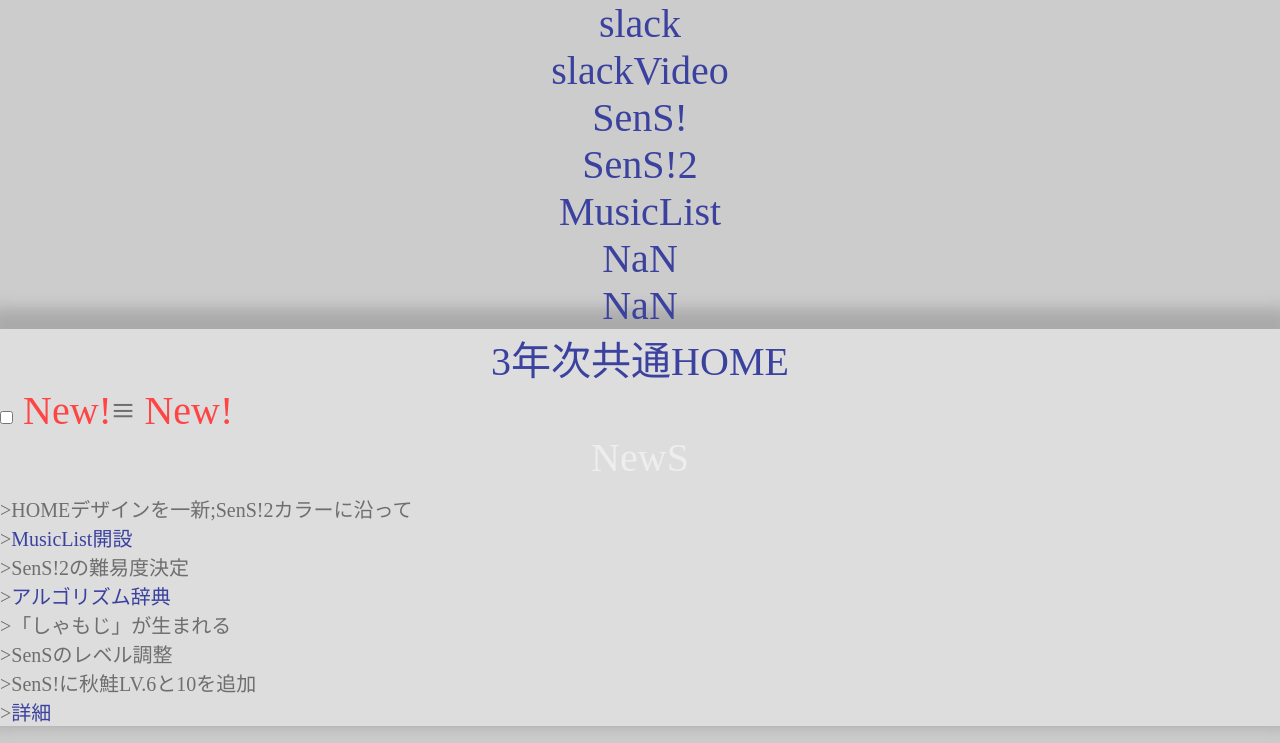
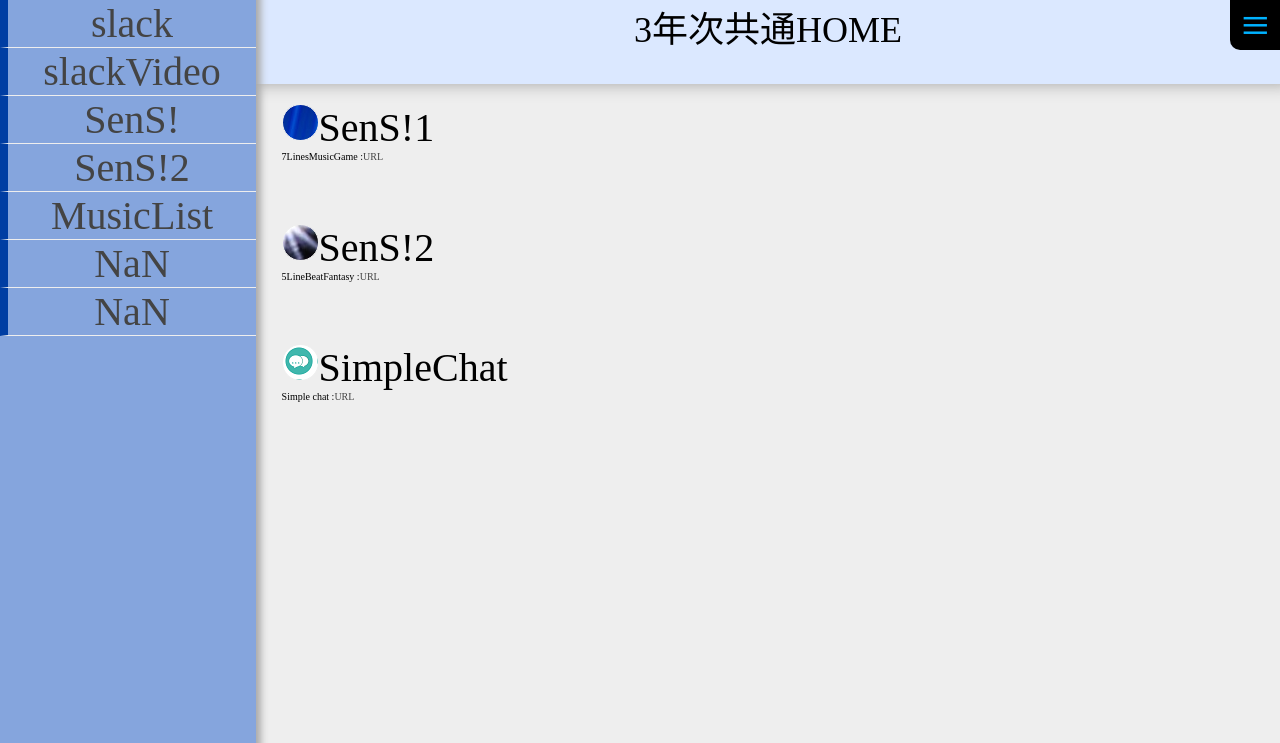
Before and after one commit to mspsd/HOME, a plain HTML site: page index.html in a window 1280 px wide. Shown: the top 743 px of the page. Drawn offline with Linux system fonts and the light colour scheme.

Commit message:
change design - css

```diff
--- a/3Ghome+.css
+++ b/3Ghome+.css
@@ -101,21 +101,44 @@ div{
 body{
     width: 100%;
     height: 100%;
-	background: #CCC;
+	background: #EEE;
 	font-family: 'Yu Gothic';
 }
 
+.side{
+	left: 0%;
+	width: 20%;
+	height: 100%;
+	position: fixed;
+	top: 0px;
+	background: #85a5dd;
+	opacity: 1;
+	color: #000;
+	box-shadow: 0 -5px 7px 5px #AAA;
+}
+
+.side_word{
+	color: #000;
+	border-left: 8px solid #003ea3;
+  	border-bottom: 1px solid #EEE;
+}
+
 .header {
-	width: 100vw;
+	width: 80%;
+	margin-left: auto;
 }
 
 #Header{
-    background: #DDD;
+    background: #dbe8ff;
     color: rgba(0, 0, 0, 0.5);
-　　text-align: center;
-　　padding-bottom: 0.5em;
-　　height: 5vh;
-　　overflow: scroll;
+	text-align: center;
+	padding-bottom: 0.5em;
+	height: 8vh;
+}
+
+.title{
+	color: #000;
+	font-size: 36px;
 }
 
 a {
@@ -135,8 +158,9 @@ table{
 .scroll{
     border: 10px;
     padding: 0;
-    width: 100%;
-    height: 74%;
+    width: 78%;
+	height: 100%;
+	margin-left: auto;
     overflow: scroll;
 }
 
@@ -198,7 +222,7 @@ table{
 .exp_box{
 	margin: auto 0;
 	width: 35%;
-	height: 20%;
+	height: 15%;
 }
 
 .exp_title{
@@ -238,7 +262,7 @@ div.hidden_box{
 }
 
 .boxmenu {
-	width: 80em;
+	width: 80%;
 	height: 10em;
 	margin: auto;/*上下、左右*/
 	border: 2px solid #427c4a;
@@ -250,7 +274,7 @@ div.hidden_box{
 	position: absolute;
 }
 
-label::before{
+.used::before{
 	content: "New!";
 	color: #ff4444;
 }
@@ -264,9 +288,19 @@ label:checked::after{
 	color: #bb00ff;
 }
 
+a {
+	color: #444;
+}
+
+#title {
+	font-size: 18px;
+	text-decoration: underline;
+	color: #244;
+}
+
 .info{
-	font-size: 20px;
-	text-align: left;
+	font-size: 16px;
+	color: #444;
 }
 
 .info::before{
@@ -281,18 +315,14 @@ label:checked::after{
 }
 
 #footer{
-    box-shadow: 0 6px 15px 11px #AAA;/*影境界線*/
+	box-shadow: 0 6px 15px 11px #AAA;/*影境界線*/
     position: fixed;
     bottom: 0;
     width: 100%;
     height: 15%;
     background-color: rgba(150, 0, 50, .4);
-    /*transition: .6s;*/
+    transition: .6s;
 }
-/*
-#footer:active{
-    height: 50%;
-}*/
 
 #source{
     bottom: 0;
@@ -328,7 +358,7 @@ label:checked::after{
 	height: auto;
 	opacity: 1;
 	overflow: visible;
-	background: linear-gradient(#DDD,#BBB);
+	background: linear-gradient(#EEE,#CCC);
 }
 
 
@@ -341,3 +371,68 @@ label:checked::after{
 #askmain {
 	background: #EEE;
 }
+
+/*ハンバーガー*/
+.ndc {
+	text-decoration-style: none;
+	font-size: 26px;
+}
+
+#ham-menu {
+    background-color: #dbe7ff; /*メニュー背景色*/
+    box-sizing: border-box;
+    height: 100%;
+    padding: 10px 40px; /*メニュー内左右上下余白*/
+    position: fixed;
+    right: -300px; /*メニュー横幅 width と合わせる*/
+    top: 0;
+    transition: transform 0.3s linear 0s; /*0.3s はアニメーションにかかる時間*/
+    width: 300px; /*メニュー横幅*/
+    z-index: 1000;
+}
+
+#menu-background {
+    background-color: #6b9cff; /*黒背景*/
+    display: block;
+    height: 100%;
+    opacity: 0;
+    position: fixed;
+    right: 0;
+    top: 0;
+    transition: all 0.3s linear 0s; /*0.3s はアニメーションにかかる時間*/
+    width: 100%;
+    z-index: -1;
+}
+
+#menu-icon {
+	background-color: #000; /*アイコン部分背景色*/
+	opacity: 2;
+    border-radius: 0 0 0 10px; /*左下角丸*/
+    color: #00b2ff; /*アイコン（フォント）色*/
+    cursor: pointer;
+    display: block;
+    font-size: 50px; /*アイコン（フォント）サイズ*/
+    height: 50px; /*アイコン縦高さ*/
+    line-height: 50px; /*縦位置中央化*/
+    position: fixed;
+    right: 0;
+    text-align: center;
+    top: 0;
+    width: 50px; /*アイコン横幅*/
+    transition: all 0.3s linear 0s; /*0.3s はアニメーションにかかる時間*/
+    z-index: 1000;
+}
+
+#menu-cb {
+    display: none; /*チェックボックス本体は消しておく*/
+}
+
+#menu-cb:checked ~ #ham-menu,
+#menu-cb:checked ~ #menu-icon {
+    transform: translate(-300px); /*メニュー本体横幅 width と合わせる*/
+}
+
+#menu-cb:checked ~ #menu-background {
+    opacity: 0.5;
+    z-index: 999;
+}
```
